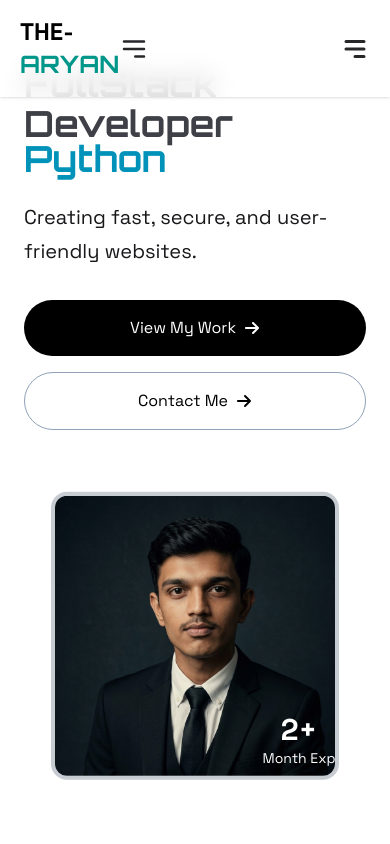
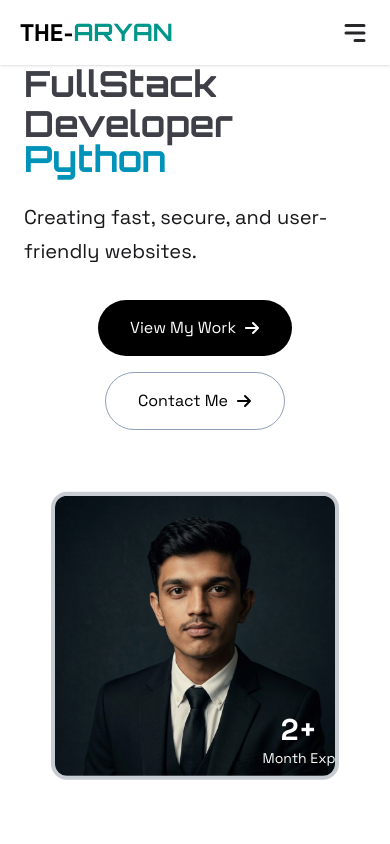
Before and after one commit to NXTARUU47/PortFolio-, a React (Vite) app: page / in a window 390 px wide. Shown: the top 844 px of the page. Built offline with nearby package versions, Linux system fonts and the light colour scheme.

Commit message:
linked with each seaction with navbar

```diff
--- a/src/compoenents/About.jsx
+++ b/src/compoenents/About.jsx
@@ -7,12 +7,10 @@ import Photo from "../assets/Image/Photo.png";
 
 function About() {
   return (
-    <div id="#About" className="py-20">
+    /* FIXED: Changed id="#About" to id="About" so your navigation link can jump here */
+    <div id="About" className="py-20">
       <div className="max-w-7xl mx-auto px-6">
-        <div
-          className="
-            grid grid-cols-1 md:grid-cols-2 gap-12 items-center"
-        >
+        <div className="grid grid-cols-1 md:grid-cols-2 gap-12 items-center">
           <div className="order-1">
             <h2 className="text-4xl md:text-5xl font-bold mb-4">
               <span className="text-teal-800">About</span>
@@ -36,38 +34,12 @@ function About() {
                 return (
                   <div
                     key={index}
-                    className="
-          group
-          w-full sm:w-50 p-6
-          border border-zinc-300
-          rounded-2xl
-          bg-white
-          cursor-pointer
-          transition-all duration-300
-          hover:-translate-y-2
-          hover:shadow-xl
-          hover:border-teal-500
-        "
+                    className="group w-full sm:w-50 p-6 border border-zinc-300 rounded-2xl bg-white cursor-pointer transition-all duration-300 hover:-translate-y-2 hover:shadow-xl hover:border-teal-500"
                   >
-                    <Icon
-                      className="
-            text-3xl mb-4 text-zinc-700
-            transition-all duration-300
-            group-hover:text-teal-600
-            group-hover:scale-110
-          "
-                    />
-
-                    <h1
-                      className="
-            text-xl font-bold mb-4
-            transition-colors duration-300
-            group-hover:text-teal-600
-          "
-                    >
+                    <Icon className="text-3xl mb-4 text-zinc-700 transition-all duration-300 group-hover:text-teal-600 group-hover:scale-110" />
+                    <h1 className="text-xl font-bold mb-4 transition-colors duration-300 group-hover:text-teal-600">
                       {data.title}
                     </h1>
-
                     <p className="font-space text-gray-600">
                       {data.technologies.join(", ")}
                     </p>
@@ -76,25 +48,19 @@ function About() {
               })}
             </div>
             <div className="flex items-center">
-              {/* FIXED: Removed 'hidden md:' so it displays on mobile view while keeping your design */}
               <a
                 href="/Aryan_Chauhan_Resume.pdf"
-                download
-                className="flex items-center gap-2
-              bg-gray-900 text-white
-              px-6 py-3 rounded-full
-              hover:bg-zinc-600 hover:-translate-y-1 hover:shadow-lg
-              transition-all duration-300 cursor-pointer w-full sm:w-auto justify-center sm:justify-start"
+                download="Aryan_Chauhan_Resume.pdf" /* Explicitly naming the file helps mobile OS */
+                target="_blank" /* Forces a fallback view if download fails */
+                rel="noopener noreferrer"
+                className="flex items-center gap-2 bg-gray-900 text-white px-6 py-3 rounded-full hover:bg-zinc-600 hover:-translate-y-1 hover:shadow-lg transition-all duration-300 cursor-pointer w-full sm:w-auto justify-center sm:justify-start"
               >
                 Download Resume
                 <FaArrowRight className="text-sm" />
               </a>
             </div>
           </div>
-          <div
-            className="order-1 lg:order-2 flex justify-center
-          "
-          >
+          <div className="order-1 lg:order-2 flex justify-center">
             <div className="relative w-full mx-w-md">
               <div className="flex justify-center lg:justify-end">
                 <img
--- a/src/compoenents/Hero.jsx
+++ b/src/compoenents/Hero.jsx
@@ -27,15 +27,19 @@ function Hero() {
               Creating fast, secure, and user-friendly websites.
             </p>
             <div className="mt-8 flex flex-col sm:flex-row items-center gap-4">
-              <button className="flex items-center gap-2 px-8 py-4 bg-black text-white rounded-full hover:bg-gray-800 transition duration-300 cursor-pointer">
+              <a href="#Work">
+                <button className="flex items-center gap-2 px-8 py-4 bg-black text-white rounded-full hover:bg-gray-800 transition duration-300 cursor-pointer">
                 View My Work
                 <FaArrowRight />
               </button>
+              </a>
 
-              <button className="flex items-center gap-2 px-8 py-4 border border-slate-400 rounded-full hover:border-slate-800 hover:bg-slate-100 transition duration-300 cursor-pointer">
+              <a href="#Contact">
+                <button className="flex items-center gap-2 px-8 py-4 border border-slate-400 rounded-full hover:border-slate-800 hover:bg-slate-100 transition duration-300 cursor-pointer">
                 Contact Me
                 <FaArrowRight />
               </button>
+              </a>
             </div>
           </div>
 
--- a/src/compoenents/NavBar.jsx
+++ b/src/compoenents/NavBar.jsx
@@ -1,17 +1,9 @@
-import React, { useState } from "react";
+import React from "react";
 import { navMenu } from "../assets/asstes";
 import { FaArrowRight } from "react-icons/fa6";
 import NavBarMobile from "./NavBarMobile";
-import { HiOutlineMenuAlt3 } from "react-icons/hi";
-import { IoClose } from "react-icons/io5"; // Clean close icon for mobile toggle
 
 function NavBar() {
-  const [isMenuOpen, setIsMenuOpen] = useState(false);
-
-  const toggleMenu = () => {
-    setIsMenuOpen(!isMenuOpen);
-  };
-
   return (
     <nav className="fixed top-0 left-0 w-full z-50 bg-white/80 backdrop-blur-md shadow-sm">
       <div className="max-w-7xl mx-auto px-5 py-4">
@@ -25,7 +17,7 @@ function NavBar() {
             </a>
           </div>
 
-          {/* Desktop Menu - Remains completely untouched */}
+          {/* Desktop Menu */}
           <div className="hidden md:flex items-center gap-8 border border-gray-300 rounded-full px-8 py-3">
             {navMenu.map((item, index) => (
               <a key={index} href={`#${item}`} className="hover:text-teal-600 transition duration-200">
@@ -34,7 +26,7 @@ function NavBar() {
             ))}
           </div>
 
-          {/* Resume Button - Remains completely untouched */}
+          {/* Resume Button */}
           <button
             onClick={() => window.open("/Aryan_Chauhan_Resume.pdf", "_blank")}
             className="hidden md:flex items-center gap-2 border border-gray-400 px-6 py-3 rounded-full hover:text-slate-800 hover:-translate-y-1 transition duration-300 cursor-pointer"
@@ -43,19 +35,9 @@ function NavBar() {
             <FaArrowRight />
           </button>
 
-          {/* Mobile Menu Interactive Action Button */}
-          <button
-            onClick={toggleMenu}
-            className="md:hidden text-3xl text-zinc-800 focus:outline-none z-50 relative"
-            aria-label="Toggle Menu"
-          >
-            {isMenuOpen ? <IoClose /> : <HiOutlineMenuAlt3 />}
-          </button>
-
-          {/* Mobile Navigation Sidebar Drawer Component */}
+          {/* Mobile Menu Component (Handles its own button toggle perfectly) */}
           <div className="md:hidden">
-            {/* Passing the open state and close function down to your mobile menu drawer */}
-            <NavBarMobile isOpen={isMenuOpen} setIsOpen={setIsMenuOpen} />
+            <NavBarMobile />
           </div>
 
         </div>
--- a/src/compoenents/NavBarMobile.jsx
+++ b/src/compoenents/NavBarMobile.jsx
@@ -21,17 +21,15 @@ function NavBarMobile() {
 
   return (
     <>
-      {/* Mobile Navbar Hamburger Trigger */}
-      <div className="flex justify-between items-center">
-        <button
-          onClick={toggleMenu}
-          className="text-3xl text-zinc-800 cursor-pointer"
-        >
-          {isOpen ? <HiX /> : <HiMenuAlt3 />}
-        </button>
-      </div>
+      {/* The Single Mobile Navbar Hamburger Icon */}
+      <button
+        onClick={toggleMenu}
+        className="text-3xl text-zinc-800 cursor-pointer flex items-center justify-center"
+      >
+        <HiMenuAlt3 />
+      </button>
 
-      {/* Mobile Menu Overlay Panel */}
+      {/* Mobile Menu Slide-Over Overlay */}
       <div
         className={`fixed top-0 right-0 w-full h-screen bg-white z-50 transform transition-transform duration-300 ${
           isOpen ? "translate-x-0" : "translate-x-full"
@@ -44,7 +42,6 @@ function NavBarMobile() {
             <span className="text-teal-600 font-orbitron">ARYAN</span>
           </div>
 
-          {/* FIXED: Removed the hardcoded 'pl-90' so the close button sits cleanly on the right side of all mobile screens */}
           <button
             onClick={toggleMenu}
             className="text-3xl text-zinc-800 cursor-pointer"
@@ -67,7 +64,6 @@ function NavBarMobile() {
           ))}
 
           {/* Resume Button */}
-          {/* FIXED: Attached the functional route handler so it actually works on touch devices */}
           <button
             onClick={handleResumeClick}
             className="mt-2 flex items-center gap-2 bg-black text-white px-8 py-3 rounded-full cursor-pointer hover:bg-zinc-800 transition"
--- a/src/compoenents/Skills.jsx
+++ b/src/compoenents/Skills.jsx
@@ -3,7 +3,8 @@ import { skillsData } from "../assets/asstes";
 
 const Skills = () => {
   return (
-    <div id="skils" className="py-20">
+    /* FIXED: Capitalized the 'S' to match your array values ("Skills") */
+    <div id="Skills" className="py-20">
       <div className="max-w-7xl mx-auto px-6">
         <div className="text-center mb-16">
           <h2 className="text-4xl sm:text-5xl font-bold mb-6">
@@ -23,19 +24,12 @@ const Skills = () => {
                 key={index}
                 className="bg-white border border-gray-200 rounded-2xl p-6 sm:p-10 hover:shadow-xl hover:-translate-y-2 transition-all duration-300"
               >
-                {/* Icon */}
-                <div
-                  className="w-14 h-14 rounded-full
-         bg-gray-100 flex items-center justify-center mb-4 mx-auto"
-                >
+                <div className="w-14 h-14 rounded-full bg-gray-100 flex items-center justify-center mb-4 mx-auto">
                   <Icon className="text-3xl" />
                 </div>
-
                 <h3 className="text-xl font-semibold text-gray-800 mb-4 text-center cursor-pointer">
                   {skill.title}
                 </h3>
-
-                {/* Technologies */}
                 <div className="flex flex-wrap justify-center">
                   {skill.technologies.map((tech, i) => (
                     <span
--- a/src/compoenents/Work.jsx
+++ b/src/compoenents/Work.jsx
@@ -5,7 +5,7 @@ import "./work.css";
 
 function Work() {
   return (
-    <div id="work" className="py-20">
+    <div id="Work" className="py-20">
       <div className="max-w-7xl mx-auto px-6 py-6">
         <div className="mb-16 text-center">
           {/* FIXED: Closed the h2 tag properly here so it doesn't break mobile typography */}
@@ -54,7 +54,7 @@ function Work() {
                 </div>
 
                 <div>
-                  <a href="https://github.com/aryan21-21/">
+                  <a href="/">
                     <span className="inline-flex items-center gap-2 text-teal-600 text-sm font-space font-medium cursor-pointer hover:gap-3 transition-all duration-300">
                       View Project
                       <FaArrowRight />
@@ -68,13 +68,15 @@ function Work() {
       </div>
 
       {/* FIXED: Removed 'hidden md:' so the Show More button shows up perfectly on mobile */}
-      <button
+      <a href="/">
+          <button
         className="flex items-center gap-2 border border-gray-400 px-8 py-4 rounded-full hover:text-slate-800 hover:translate-y-1
                 transition duration-300 cursor-pointer mx-auto text-sm sm:text-base justify-center"
       >
         Show More
         <FaArrowRight />
       </button>
+      </a>
     </div>
   );
 }
```
